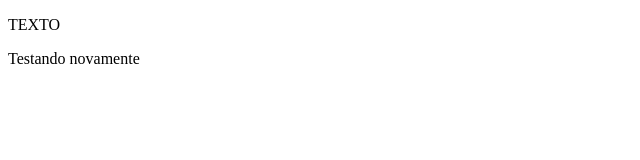
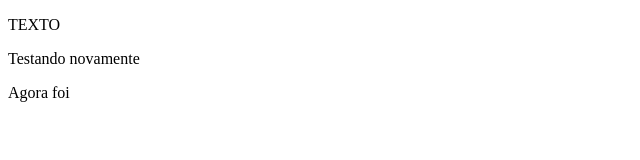
Before and after one commit to arthurmagalhaesifto/DigAS, a plain HTML site: page index.html in a window 1280 px wide. Shown: the full height of the page, 0-640 px from the left. Drawn offline with Linux system fonts and the light colour scheme.

Commit message:
so pra confirmar

```diff
--- a/index.html
+++ b/index.html
@@ -8,5 +8,6 @@
 <body>
     <p>TEXTO</p>
     <p>Testando novamente</p>
+    <p>Agora foi</p>
 </body>
 </html>
```
